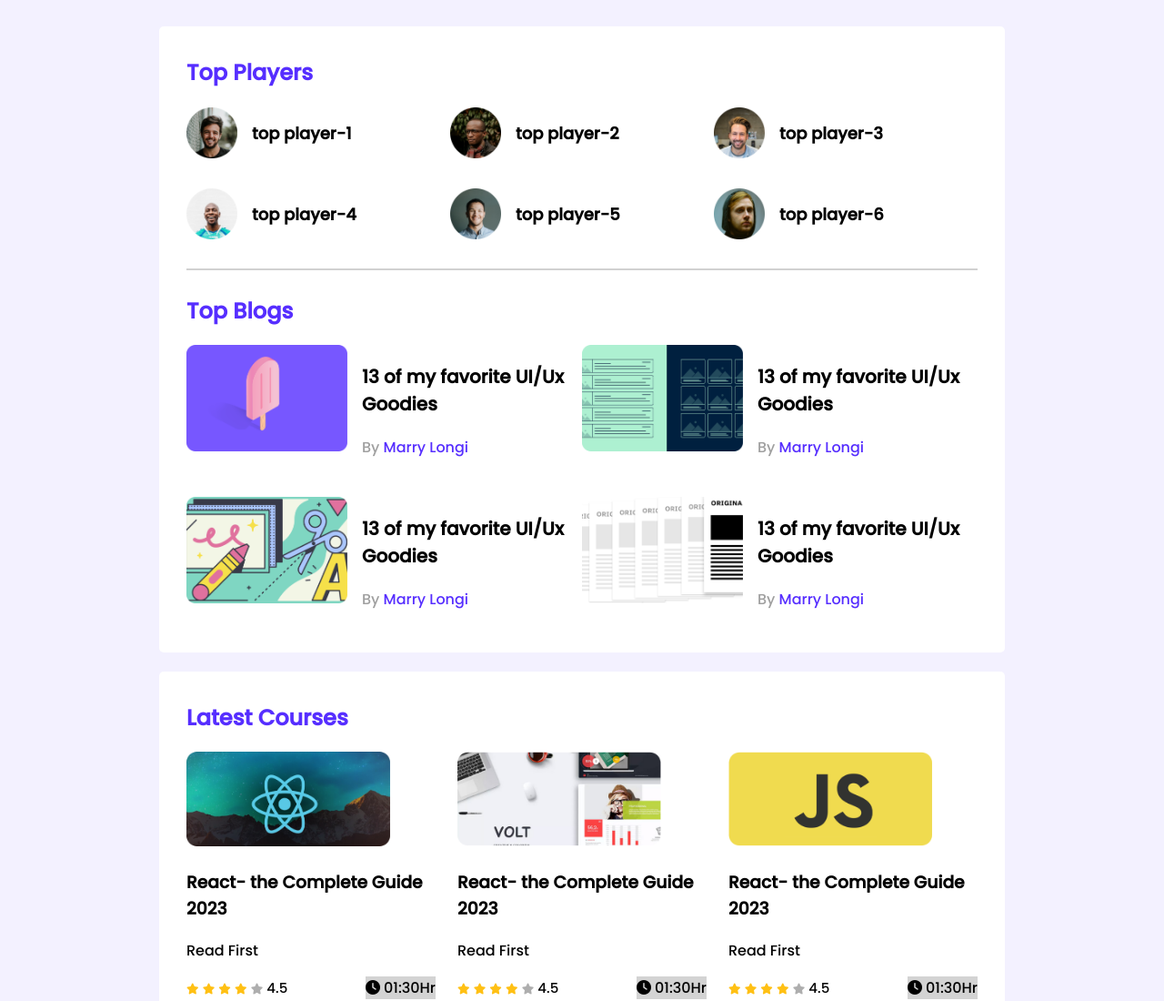
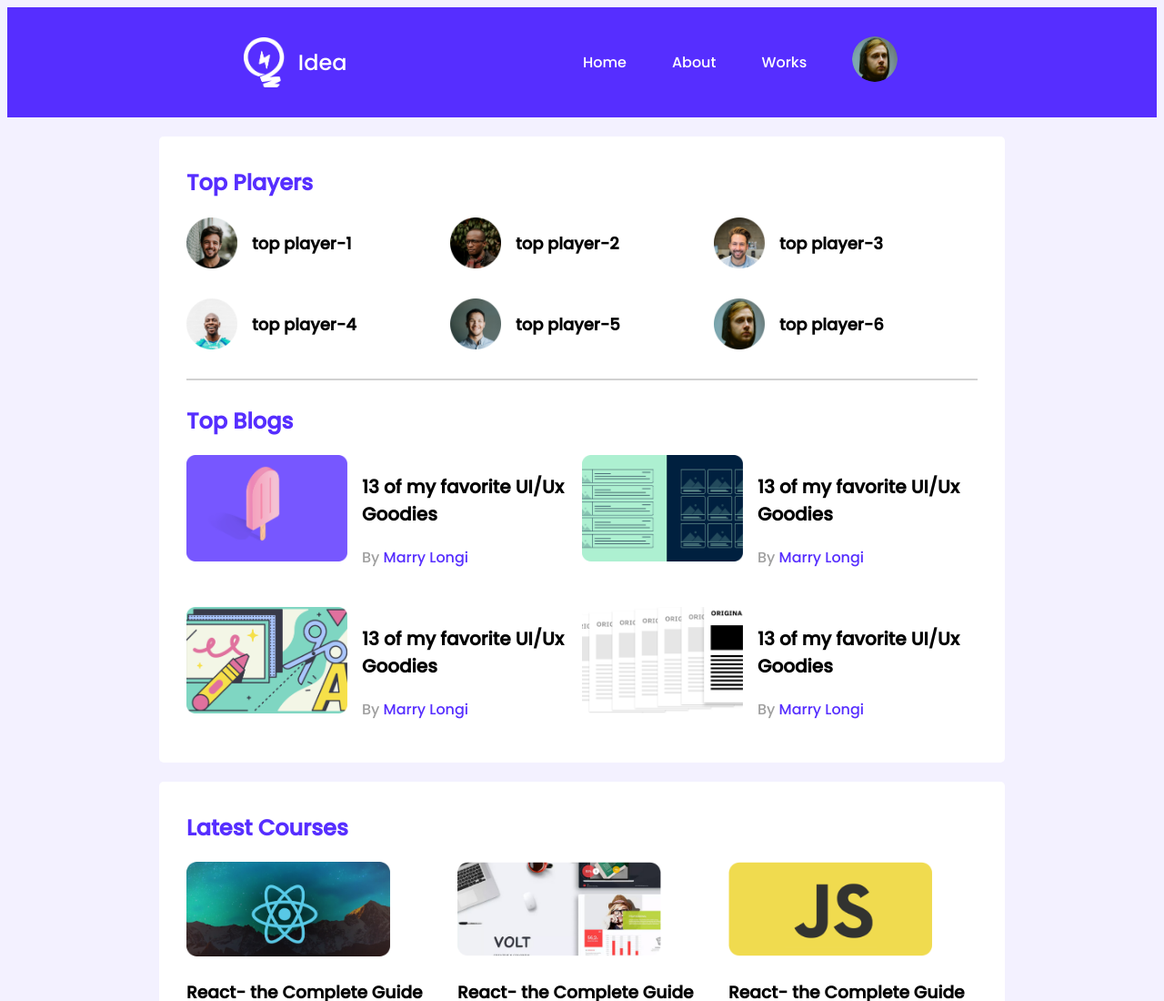
Before and after one commit to MizanurRahmanShawon/module-10, a plain HTML site: page index.html in a window 1280 px wide. Shown: the top 1100 px of the page at 91% size. Drawn offline with Linux system fonts and the light colour scheme.

Commit message:
navbar add

```diff
--- a/index.html
+++ b/index.html
@@ -14,7 +14,20 @@
 <body>
   <!-- header start -->
   <header>
-
+    <nav class="nav">
+      <div class="nav-container">
+          <div class="nav-logo">
+              <img src="images/icons/logo.png" alt="logo">
+              <p>Idea</p>
+          </div>
+          <ul class="nav-menu">
+              <li><a href="">Home</a></li>
+              <li><a href="">About</a></li>
+              <li><a href="">Works</a></li>
+              <li><a href=""><img src="images/players/player-6.png" alt=""></a></li>
+          </ul>
+      </div>
+  </nav>
   </header>
   <!-- header end -->
   <!-- main -->
--- a/style.css
+++ b/style.css
@@ -1,5 +1,59 @@
 @import url('https://fonts.googleapis.com/css2?family=Open+Sans&family=Poppins:wght@500&family=Roboto:wght@500&display=swap');
 
+
+/* nav styles */
+
+.nav{
+    background: #562EFF;
+    padding: 15px 20px;
+}
+
+.nav-container{
+    width: 60%;
+    margin: 1px auto;
+    display: flex;
+    justify-content: space-between;
+    padding-right: 10px;
+}
+
+.nav-logo{
+    display: flex;
+    align-items: center;
+    gap: 15px;
+}
+
+.nav-logo img{
+    width: 45px;
+}
+
+.nav-logo p{
+    font-weight: 500;
+    font-size: 24px;
+    color: #FFFFFF;
+}
+
+.nav-menu{
+    display: flex;
+    align-items: center;
+    gap: 20px;
+}
+
+.nav-menu li{
+    list-style: none;
+}
+
+.nav-menu li a{
+    text-decoration: none;
+    font-size: 16px;
+    color: #FFFFFF;
+    padding: 10px 15px;
+}
+
+.nav-menu li a img{
+    width: 50px;
+    height: 50px;
+    border-radius: 50%;
+}
 /* common styles */
 body{
     font-family: 'Poppins', sans-serif;
```
